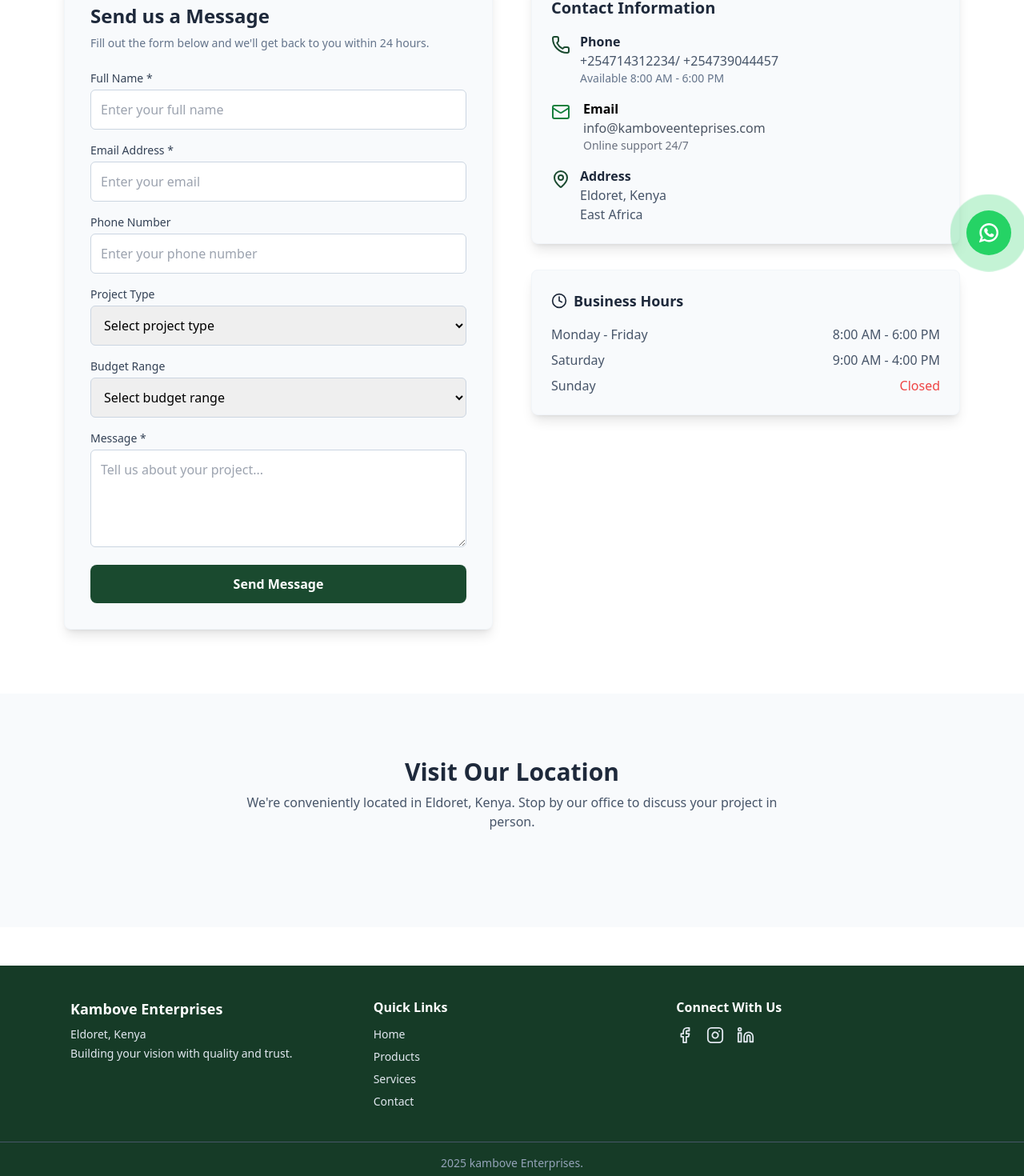
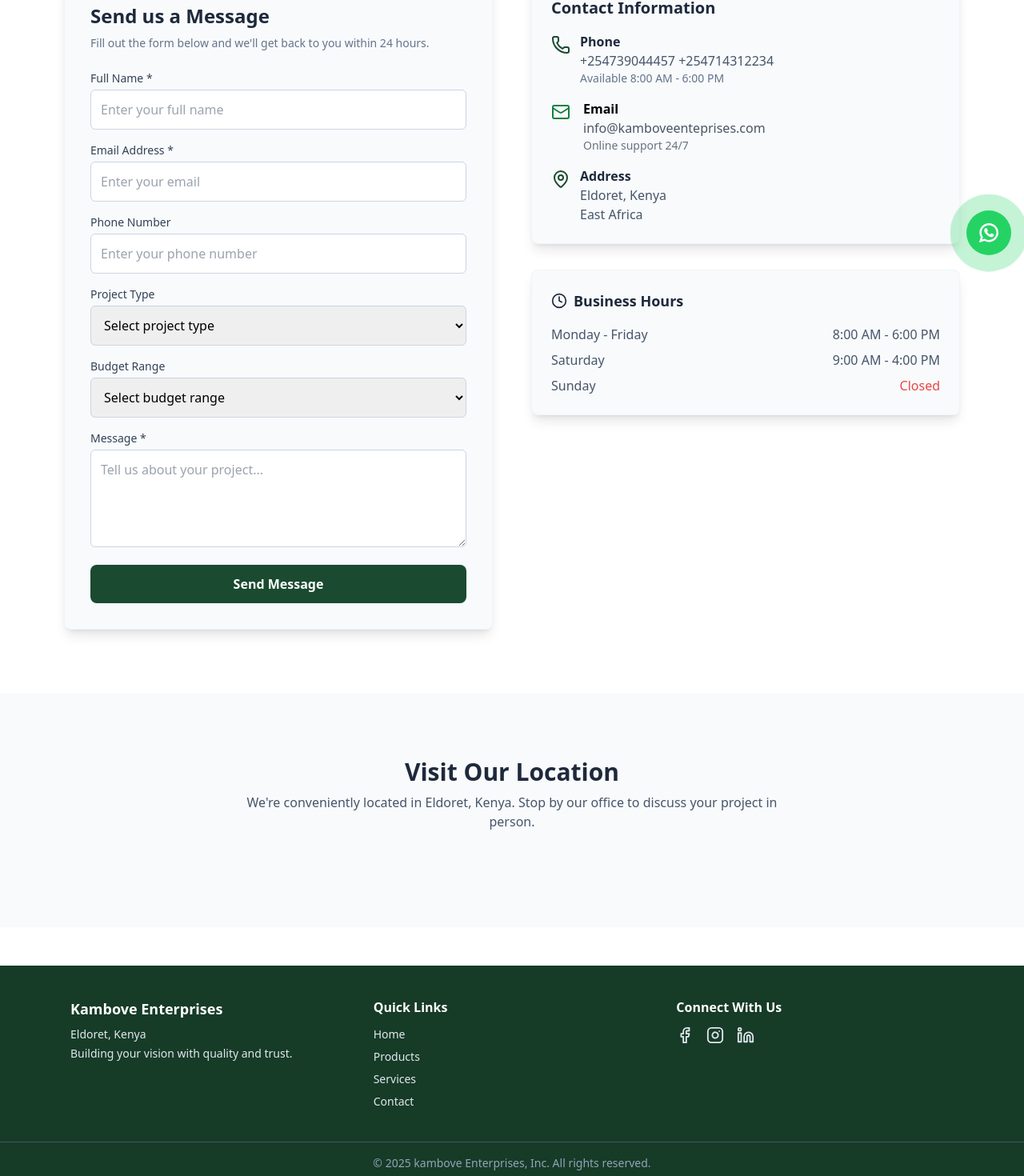
Before and after one commit to Nimmoh/construction-website, a React (Create React App) app: page /contact in a window 1280 px wide. Shown: the part 465-1935 px from the top of the page at 80% size. Built offline with nearby package versions, Linux system fonts and the light colour scheme.

Commit message:
Updated the new contact number and footer

```diff
--- a/src/components/layout/Footer.jsx
+++ b/src/components/layout/Footer.jsx
@@ -59,7 +59,7 @@ const Footer = () => {
 
       {/* Bottom Bar */}
       <div className="border-t border-slate-600 text-center py-4 text-sm text-slate-400">
-         {new Date().getFullYear()} kambove Enterprises.
+          &copy; {new Date().getFullYear()} kambove Enterprises, Inc. All rights reserved.
       </div>
     </footer>
   );
--- a/src/components/ui/WhatsAppButton.jsx
+++ b/src/components/ui/WhatsAppButton.jsx
@@ -4,7 +4,7 @@ import React from "react"
 export default function WhatsAppButton(){
     return (
         <div>
-            <a href="https://wa.me/+254714312234" target="_blank" rel="noreferrer noopener" className="fixed bottom-4 right-4 z-50 inline-flex items-center justify-center w-14 h-14 rounded-full bg-[#25d366]">
+            <a href="https://wa.me/+254739044457" target="_blank" rel="noreferrer noopener" className="fixed bottom-4 right-4 z-50 inline-flex items-center justify-center w-14 h-14 rounded-full bg-[#25d366]">
             <div className="absolute z-10 top-0 left-0 w-full h-full rounded-full bg-[#25d366] animate-ping-delay-3s "></div>
             <div className="relative z-20">
             <svg
--- a/src/pages/Contact.jsx
+++ b/src/pages/Contact.jsx
@@ -47,7 +47,7 @@ const Contact = () => {
                     <Phone className="text-primary-700 w-6 h-6 mt-1" />
                     <div className="ml-3">
                       <p className="font-semibold text-slate-800">Phone</p>
-                      <p className="text-slate-600">+254714312234/ +254739044457</p>
+                      <p className="text-slate-600">+254739044457 +254714312234 </p>
                       <p className="text-slate-500 text-sm">
                         Available 8:00 AM - 6:00 PM
                       </p>
```
